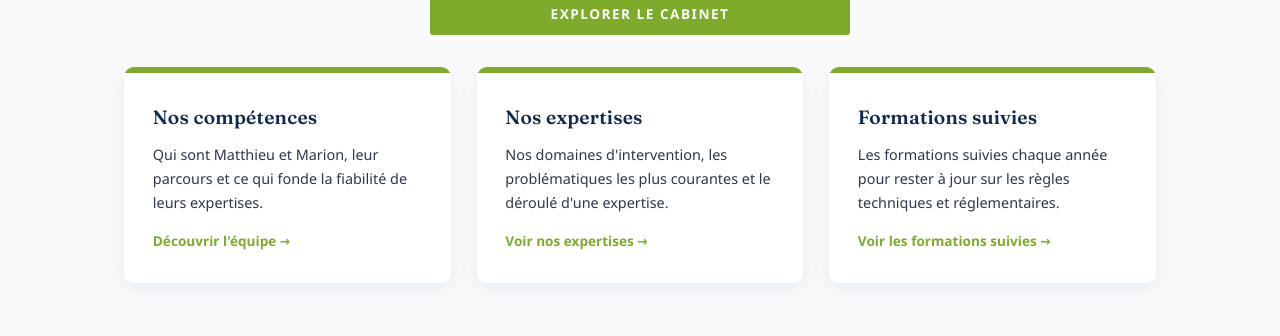
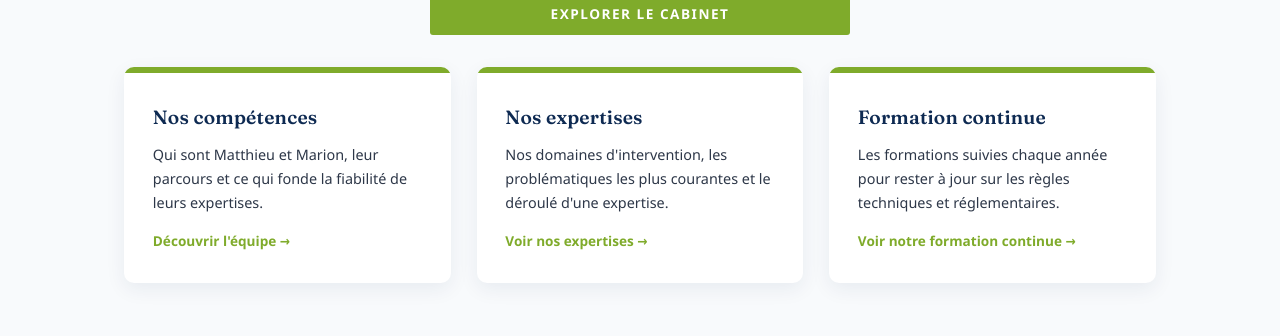
Before and after one commit to MATTHIEUARTISAN/MATTHIEUARTISAN, a Jekyll site: the page built from expertise-demo.html, in a window 1280 px wide and 900 px high, scrolled down 696 px. Shown: the part 155-491 px from the top of the window. Built offline with Jekyll 4.4.1, drawn with Linux system fonts in a browser that asks for light colours; some web fonts are replaced.

Commit message:
Add files via upload

```diff
--- a/expertise-demo-competences.html
+++ b/expertise-demo-competences.html
@@ -58,7 +58,7 @@ page_key: competences
             </div>
             <div class="demo-card">
                 <h3>Formation continue</h3>
-                <p>Formations quasi annuelles (AXOP, AGECIC) sur les aspects réglementaires, juridiques et techniques — le détail est sur la page <a href="expertise-demo-formations.html" style="color: var(--logo-green); font-weight: 600;">Formations suivies</a>.</p>
+                <p>Formations quasi annuelles (AXOP, AGECIC) sur les aspects réglementaires, juridiques et techniques — le détail est sur la page <a href="expertise-demo-formations.html" style="color: var(--logo-green); font-weight: 600;">Formation continue</a>.</p>
             </div>
             <div class="demo-card">
                 <h3>Une double compétence</h3>
--- a/expertise-demo-formations.html
+++ b/expertise-demo-formations.html
@@ -7,7 +7,7 @@ page_key: formations
     <meta charset="UTF-8">
     <meta name="viewport" content="width=device-width, initial-scale=1.0">
     <meta name="robots" content="noindex, nofollow">
-    <title>[Démo] Formations suivies — Matthieu Artisan</title>
+    <title>[Démo] Formation continue — Matthieu Artisan</title>
     {% include expertise-demo-style.html %}
     <!-- Style additionnel : classes utilisées par le contenu partagé
          _includes/qualifications-content.html (identique à nos-qualifications.html et
@@ -209,7 +209,7 @@ page_key: formations
 
     <section class="hero">
         <span class="eyebrow">Rester à jour</span>
-        <h1>Formations suivies</h1>
+        <h1>Formation continue</h1>
         <p>Le détail des formations suivies chaque année, pour garantir des expertises fondées sur les règles techniques et réglementaires en vigueur.</p>
     </section>
 
--- a/expertise-demo.html
+++ b/expertise-demo.html
@@ -68,9 +68,9 @@ page_key: accueil
             <a href="expertise-demo-formations.html" class="teaser-card">
                 <div class="teaser-top"></div>
                 <div class="teaser-body">
-                    <h3>Formations suivies</h3>
+                    <h3>Formation continue</h3>
                     <p>Les formations suivies chaque année pour rester à jour sur les règles techniques et réglementaires.</p>
-                    <span class="teaser-link">Voir les formations suivies →</span>
+                    <span class="teaser-link">Voir notre formation continue →</span>
                 </div>
             </a>
 
```
